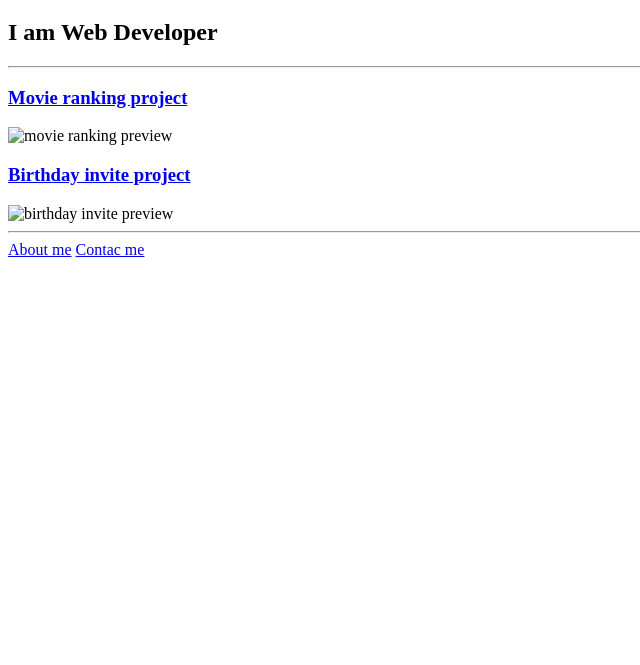
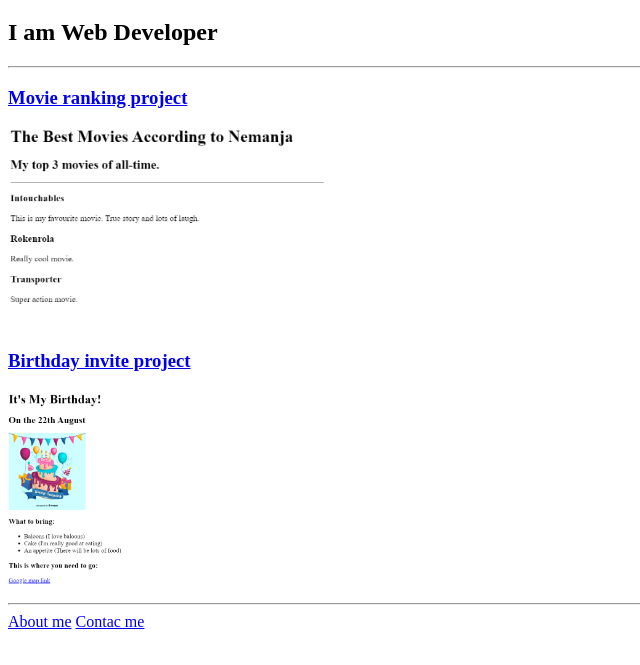
Before and after one commit to Opkeee/html-portfolio, a plain HTML site: page index.html in a window 1280 px wide. Shown: the part 61-726 px from the top of the page, without its empty margins (0-640 px from the left). Drawn offline with Linux system fonts and the light colour scheme.

Commit message:
Update index.html

```diff
--- a/index.html
+++ b/index.html
@@ -24,9 +24,9 @@ https://developer.mozilla.org/en-US/docs/Web/HTML/Element/img#attr-height -->
         <h2>I am Web Developer</h2>
         <hr>
         <h3><a href="./public/movie-ranking.html">Movie ranking project</a></h3>
-        <img src="./4.3 HTML Porfolio Project/assets/images/movie-ranking-preview.PNG" height="200" alt="movie ranking preview">
+        <img src="./assets/images/movie-ranking-preview.PNG" height="200" alt="movie ranking preview">
         <h3><a href="./public/birthday-invite.html">Birthday invite project</a></h3>
-        <img src="./4.3 HTML Porfolio Project/assets/images/Birthday-invite-party-preview.PNG" height="200" alt="birthday invite preview">
+        <img src="./assets/images/Birthday-invite-party-preview.PNG" height="200" alt="birthday invite preview">
         <hr>
         <a href="./public/about.html">About me</a>
         <a href="./public/contact.html">Contac me</a>
```
